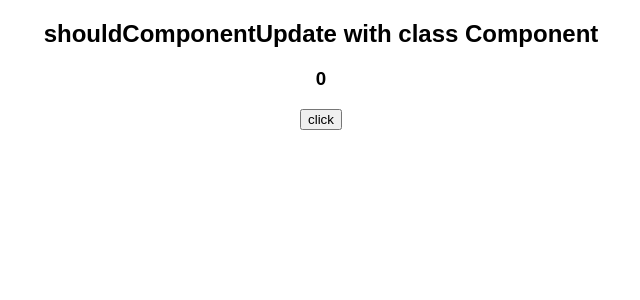
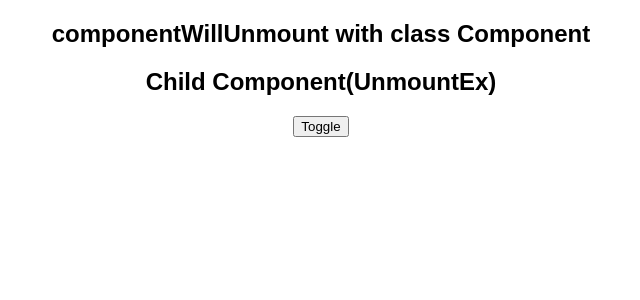
Before and after one commit to yash-jivani/Learn-React-CS, a React (Create React App) app: page / in a window 1280 px wide. Shown: the top 300 px of the page, without its empty margins (319-959 px from the left). Built offline with nearby package versions, Linux system fonts and the light colour scheme.

Commit message:
componentWillUnmount

```diff
--- a/src/App.js
+++ b/src/App.js
@@ -1,30 +1,24 @@
 
 /*
 
-===== shouldComponentUpdate =====
+===== componentWillUnmount =====
 
-* component ke update ko control karta hai
-shouldComponentUpdate ki default value false hoti hai
-* ager shouldComponentUpdate ki value hogi to render method call nhi hoti
-(ager shouldCompUpdate ki value false hogi to component dusri bar render nhi hoga)
+* jab koi component delete/hide/remove hota hai tbhi componentWillUnmount calll hota hai
 
 */
 
 import React, { Component } from 'react'
+import UnmountEx from './component/UnmountEx';
 
 export default class App extends Component {
+
   constructor() {
     super();
-    this.state = {
-      count: 0
+    this.state={
+      show:true
     }
+
     console.log('constructor');
-  }
-
-  shouldComponentUpdate(){
-    console.log("shouldCompUpdate called",this.state.count)
-    // return true;
-    return false;
   }
 
   render() {
@@ -32,10 +26,11 @@ export default class App extends Component {
     return (
       <div className='container'>
 
-        <h2>shouldComponentUpdate with class Component</h2>
-        <h3>{this.state.count}</h3>
-        <button onClick={() => { this.setState({ count: this.state.count + 1 }) }}>click</button>
-
+        <h2>componentWillUnmount with class Component</h2>
+        {
+          this.state.show?<UnmountEx />:""
+        }
+        <button onClick={()=>{this.setState({show:!this.state.show})}}>Toggle</button>
       </div>
     )
   }
--- /dev/null
+++ b/src/component/UnmountEx.js
@@ -0,0 +1,15 @@
+import React, { Component } from 'react'
+
+export default class UnmountEx extends Component {
+    componentWillUnmount(){
+        console.log('componentWillUnmount called')
+        // alert('componentWillUnmount called')
+    }
+  render() {
+    return (
+      <div>
+          <h2>Child Component(UnmountEx)</h2>
+      </div>
+    )
+  }
+}
```
